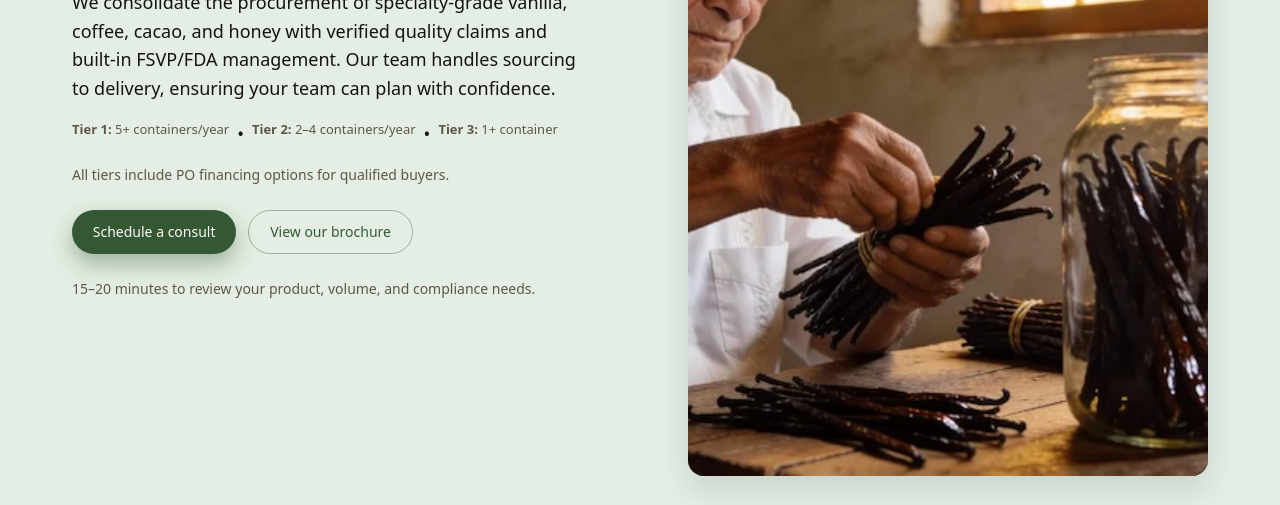
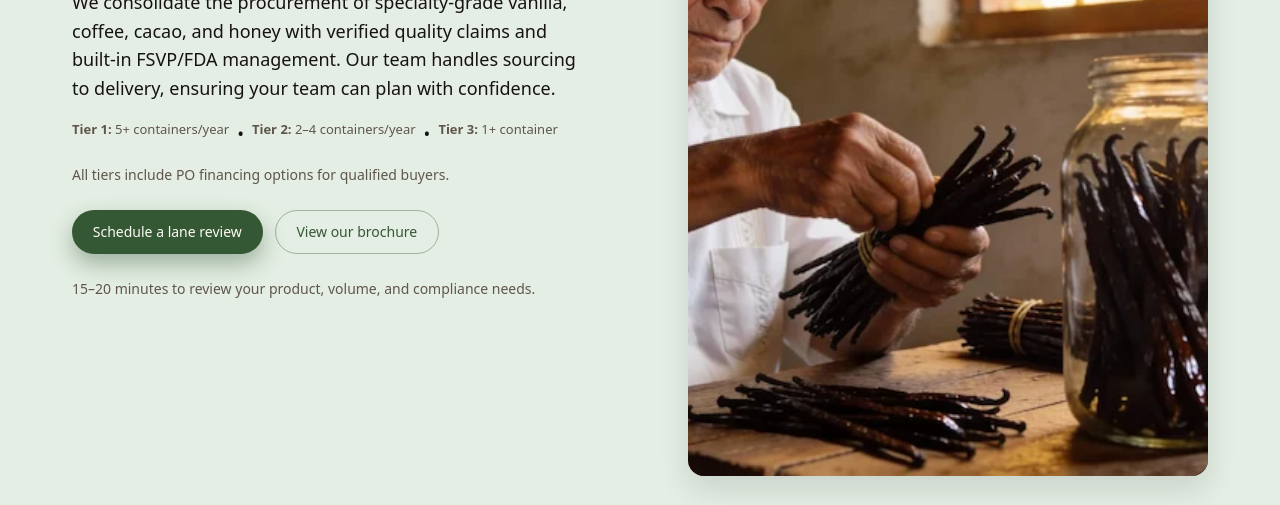
Before and after one commit to VerdanceSolutions/Verdance-Solutions-Website, a plain HTML site: page index.html in a window 1280 px wide. Shown: the part 295-800 px from the top of the page. Drawn offline with Linux system fonts and the light colour scheme.

Commit message:
copy: hero CTA text updated to match nav — "Schedule a lane review"

```diff
--- a/index.html
+++ b/index.html
@@ -108,7 +108,7 @@
               </div>
               <p class="text-sm">All tiers include PO financing options for qualified buyers.</p>
               <div class="hero__actions">
-                <a href="#contact" class="btn btn--primary">Schedule a consult</a>
+                <a href="#contact" class="btn btn--primary">Schedule a lane review</a>
                 <a href="https://brochure.verdancesolutions.net" target="_blank" rel="noopener noreferrer" class="btn btn--ghost">View our brochure</a>
               </div>
               <p class="hero__note text-sm">15&ndash;20 minutes to review your product, volume, and compliance needs.</p>
```
